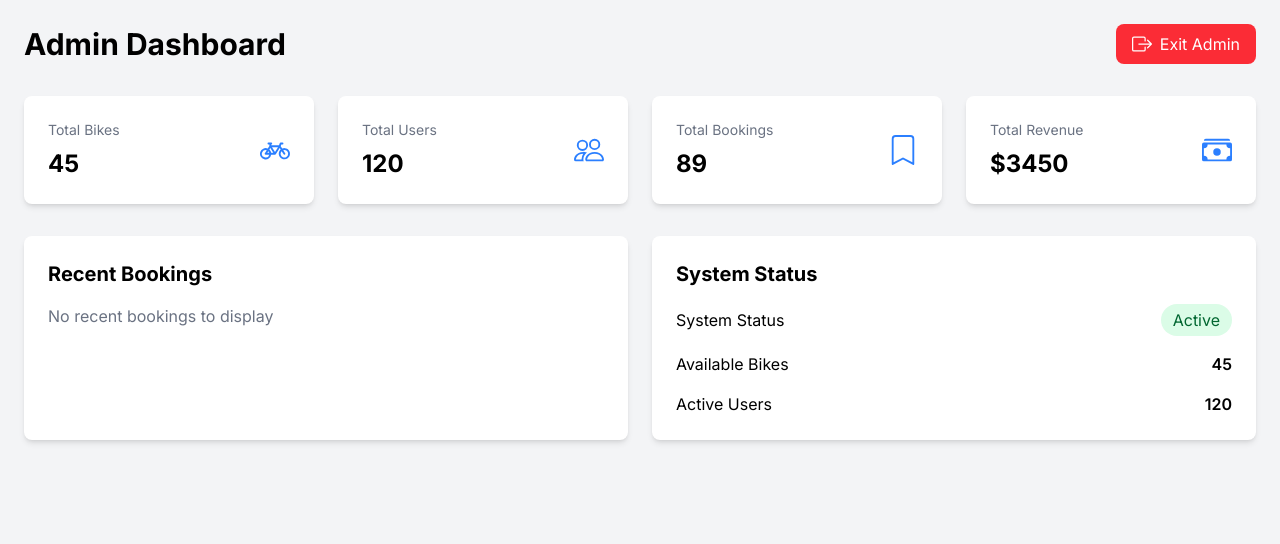
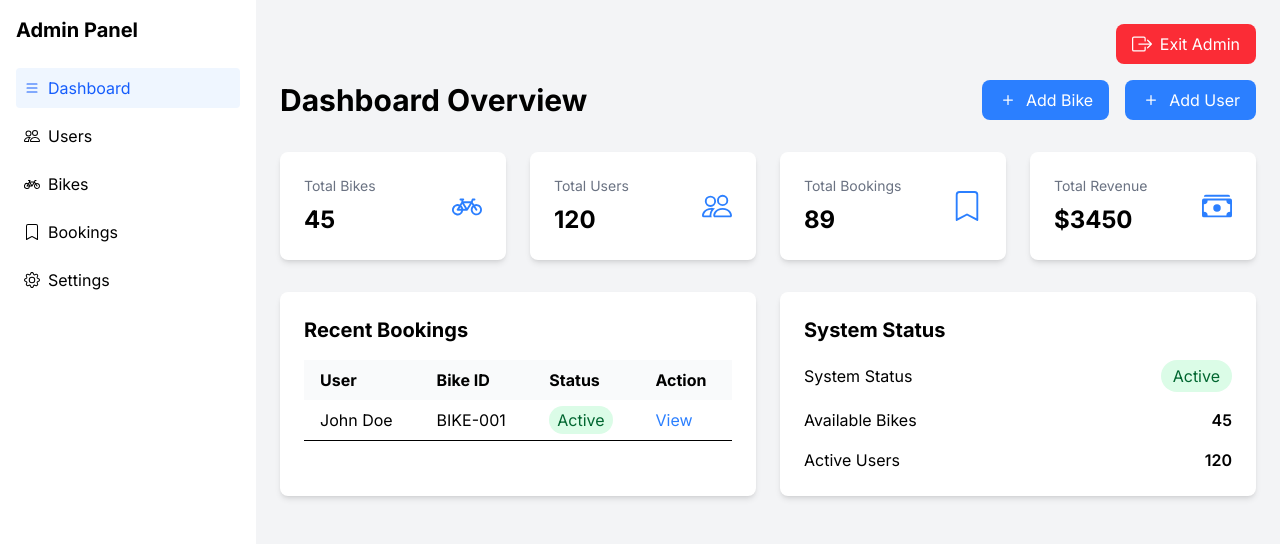
Before and after one commit to dennohnikhs/E-bike-sharing, a Next.js app: page /admin/dashboard in a window 1280 px wide. Shown: the top 544 px of the page. Built offline with nearby package versions, Linux system fonts and the light colour scheme.

Commit message:
added more capabilities to the admin

```diff
--- a/app/admin/dashboard/page.js
+++ b/app/admin/dashboard/page.js
@@ -1,15 +1,18 @@
 "use client";
 import { useState, useEffect } from "react";
-import Link from "next/link";
 import {
   BsBicycle,
   BsPeople,
   BsBookmark,
   BsCashStack,
   BsBoxArrowRight,
+  BsGear,
+  BsPlus,
+  BsList,
 } from "react-icons/bs";
 
 export default function AdminDashboard() {
+  const [activeTab, setActiveTab] = useState("dashboard");
   const [stats, setStats] = useState({
     totalBikes: 0,
     totalUsers: 0,
@@ -39,16 +42,33 @@ export default function AdminDashboard() {
     </div>
   );
 
-  return (
-    <div className="p-6 bg-gray-100 min-h-screen">
+  const ActionButton = ({ title, icon: Icon, onClick }) => (
+    <button
+      onClick={onClick}
+      className="flex items-center gap-2 bg-blue-500 text-white px-4 py-2 rounded-lg hover:bg-blue-600 transition-colors">
+      <Icon className="text-xl" />
+      <span>{title}</span>
+    </button>
+  );
+
+  const TabButton = ({ id, title, icon: Icon, isActive }) => (
+    <button
+      onClick={() => setActiveTab(id)}
+      className={`flex items-center gap-2 p-2 w-full rounded transition-colors ${
+        isActive ? "bg-blue-50 text-blue-600" : "hover:bg-gray-100"
+      }`}>
+      <Icon /> {title}
+    </button>
+  );
+
+  const DashboardContent = () => (
+    <>
       <div className="flex items-center justify-between mb-8">
-        <h1 className="text-3xl font-bold">Admin Dashboard</h1>
-        <Link
-          href="/"
-          className="flex items-center bg-red-500 text-white px-4 py-2 rounded-lg hover:bg-red-600 transition-colors">
-          <BsBoxArrowRight className="text-xl mr-2" />
-          <span>Exit Admin</span>
-        </Link>
+        <h1 className="text-3xl font-bold">Dashboard Overview</h1>
+        <div className="flex gap-4">
+          <ActionButton title="Add Bike" icon={BsPlus} onClick={() => {}} />
+          <ActionButton title="Add User" icon={BsPlus} onClick={() => {}} />
+        </div>
       </div>
 
       <div className="grid grid-cols-1 md:grid-cols-2 lg:grid-cols-4 gap-6 mb-8">
@@ -77,8 +97,35 @@ export default function AdminDashboard() {
       <div className="grid grid-cols-1 lg:grid-cols-2 gap-6">
         <div className="bg-white p-6 rounded-lg shadow-md">
           <h2 className="text-xl font-bold mb-4">Recent Bookings</h2>
-          {/* TODO: Add a table or list of recent bookings */}
-          <p className="text-gray-500">No recent bookings to display</p>
+          <div className="overflow-x-auto">
+            <table className="w-full">
+              <thead>
+                <tr className="bg-gray-50">
+                  <th className="px-4 py-2 text-left">User</th>
+                  <th className="px-4 py-2 text-left">Bike ID</th>
+                  <th className="px-4 py-2 text-left">Status</th>
+                  <th className="px-4 py-2 text-left">Action</th>
+                </tr>
+              </thead>
+              <tbody>
+                <tr className="border-b">
+                  <td className="px-4 py-2">John Doe</td>
+                  <td className="px-4 py-2">BIKE-001</td>
+                  <td className="px-4 py-2">
+                    <span className="px-2 py-1 bg-green-100 text-green-800 rounded-full">
+                      Active
+                    </span>
+                  </td>
+                  <td className="px-4 py-2">
+                    <button className="text-blue-500 hover:text-blue-700">
+                      View
+                    </button>
+                  </td>
+                </tr>
+                {/* Add more rows as needed */}
+              </tbody>
+            </table>
+          </div>
         </div>
 
         <div className="bg-white p-6 rounded-lg shadow-md">
@@ -101,6 +148,110 @@ export default function AdminDashboard() {
           </div>
         </div>
       </div>
+    </>
+  );
+
+  const UsersContent = () => (
+    <div className="space-y-6">
+      <h1 className="text-3xl font-bold">Users Management</h1>
+      <div className="bg-white p-6 rounded-lg shadow-md">
+        {/* Add your users management content here */}
+        <h2 className="text-xl font-bold mb-4">All Users</h2>
+        <table className="w-full">{/* Add your users table content */}</table>
+      </div>
+    </div>
+  );
+
+  const BikesContent = () => (
+    <div className="space-y-6">
+      <h1 className="text-3xl font-bold">Bikes Management</h1>
+      <div className="bg-white p-6 rounded-lg shadow-md">
+        {/* Add your bikes management content here */}
+        <h2 className="text-xl font-bold mb-4">All Bikes</h2>
+        <table className="w-full">{/* Add your bikes table content */}</table>
+      </div>
+    </div>
+  );
+
+  const BookingsContent = () => (
+    <div className="space-y-6">
+      <h1 className="text-3xl font-bold">Bookings Management</h1>
+      <div className="bg-white p-6 rounded-lg shadow-md">
+        {/* Add your bookings management content here */}
+        <h2 className="text-xl font-bold mb-4">All Bookings</h2>
+        <table className="w-full">
+          {/* Add your bookings table content */}
+        </table>
+      </div>
+    </div>
+  );
+
+  const SettingsContent = () => (
+    <div className="space-y-6">
+      <h1 className="text-3xl font-bold">Settings</h1>
+      <div className="bg-white p-6 rounded-lg shadow-md">
+        {/* Add your settings content here */}
+        <h2 className="text-xl font-bold mb-4">System Settings</h2>
+        {/* Add your settings form or options */}
+      </div>
+    </div>
+  );
+
+  return (
+    <div className="flex">
+      {/* Navigation Sidebar */}
+      <div className="w-64 bg-white min-h-screen shadow-md p-4">
+        <h2 className="text-xl font-bold mb-6">Admin Panel</h2>
+        <nav className="space-y-2">
+          <TabButton
+            id="dashboard"
+            title="Dashboard"
+            icon={BsList}
+            isActive={activeTab === "dashboard"}
+          />
+          <TabButton
+            id="users"
+            title="Users"
+            icon={BsPeople}
+            isActive={activeTab === "users"}
+          />
+          <TabButton
+            id="bikes"
+            title="Bikes"
+            icon={BsBicycle}
+            isActive={activeTab === "bikes"}
+          />
+          <TabButton
+            id="bookings"
+            title="Bookings"
+            icon={BsBookmark}
+            isActive={activeTab === "bookings"}
+          />
+          <TabButton
+            id="settings"
+            title="Settings"
+            icon={BsGear}
+            isActive={activeTab === "settings"}
+          />
+        </nav>
+      </div>
+
+      <div className="flex-1 p-6 bg-gray-100 min-h-screen">
+        <div className="flex justify-end mb-4">
+          <button
+            onClick={() => (window.location.href = "/")}
+            className="flex items-center bg-red-500 text-white px-4 py-2 rounded-lg hover:bg-red-600 transition-colors">
+            <BsBoxArrowRight className="text-xl mr-2" />
+            <span>Exit Admin</span>
+          </button>
+        </div>
+
+        {activeTab === "dashboard" && <DashboardContent />}
+        {activeTab === "users" && <UsersContent />}
+        {activeTab === "bikes" && <BikesContent />}
+        {activeTab === "bookings" && <BookingsContent />}
+        {activeTab === "settings" && <SettingsContent />}
+      </div>
     </div>
   );
 }
--- a/app/layout.tsx
+++ b/app/layout.tsx
@@ -6,7 +6,7 @@ const inter = Inter({ subsets: ['latin'], variable: '--font-inter' });
 const montserrat = Montserrat({ subsets: ['latin'], variable: '--font-montserrat' });
 
 export const metadata: Metadata = {
-  title: "Create Next App",
+  title: "E Bike System",
   description: "Generated by create next app",
 };
 
```
